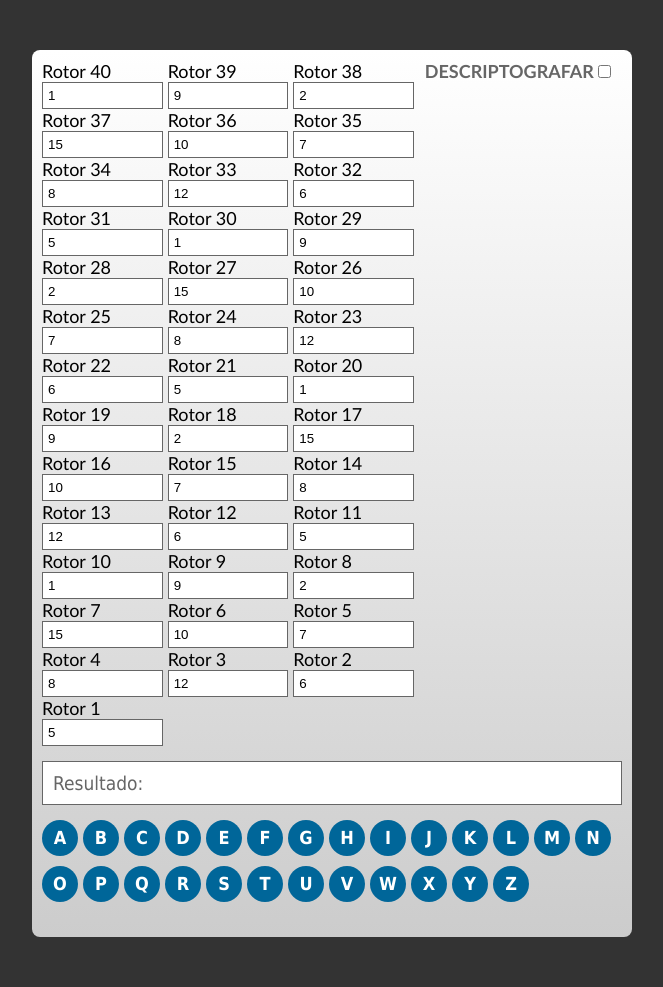
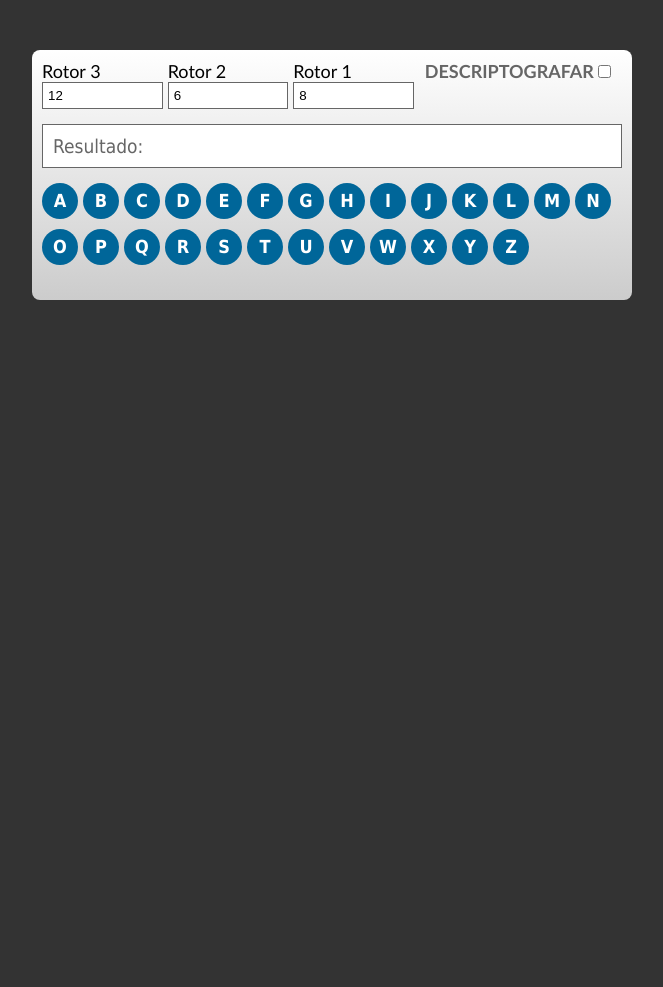
Before and after one commit to gilglecio/MaquinaEnigma, a PHP site: page / in a window 1280 px wide. Shown: the whole page, without its empty margins (308-971 px from the left). After the commit the page ends 300 px from the top, so only its background shows below. Run offline with PHP 8.4, Linux system fonts and the light colour scheme; some libraries are stand-ins or nearby versions.

Commit message:
Comentei o rotor antigo

```diff
--- a/index.php
+++ b/index.php
@@ -2,7 +2,7 @@
 	ob_start();
 	session_start();
 
-	$rotors = [5,6,12,8,7,10,15,2,9,1,5,6,12,8,7,10,15,2,9,1, 5,6,12,8,7,10,15,2,9,1, 5,6,12,8,7,10,15,2,9,1];
+	$rotors = [8,6,12];
 	//$rotors = [5,6,12];
 ?>
 <!DOCTYPE HTML>
```
